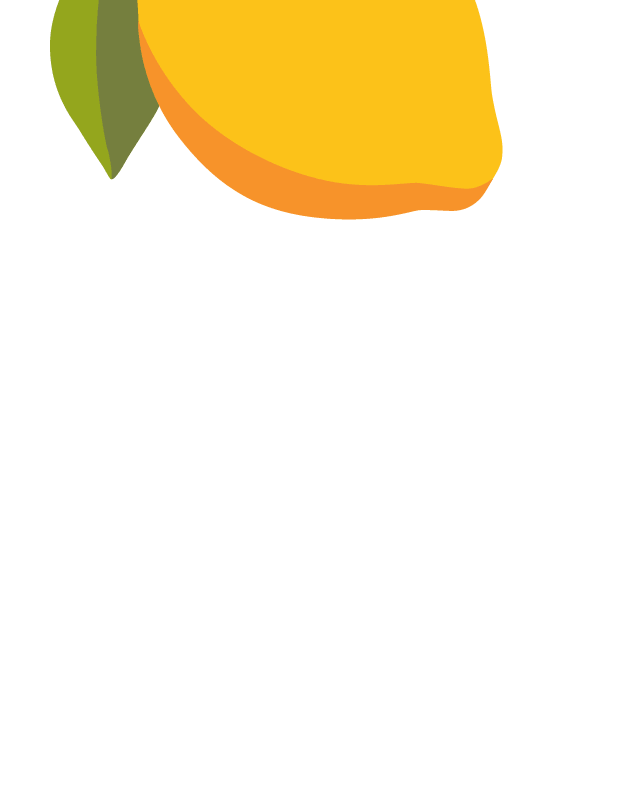
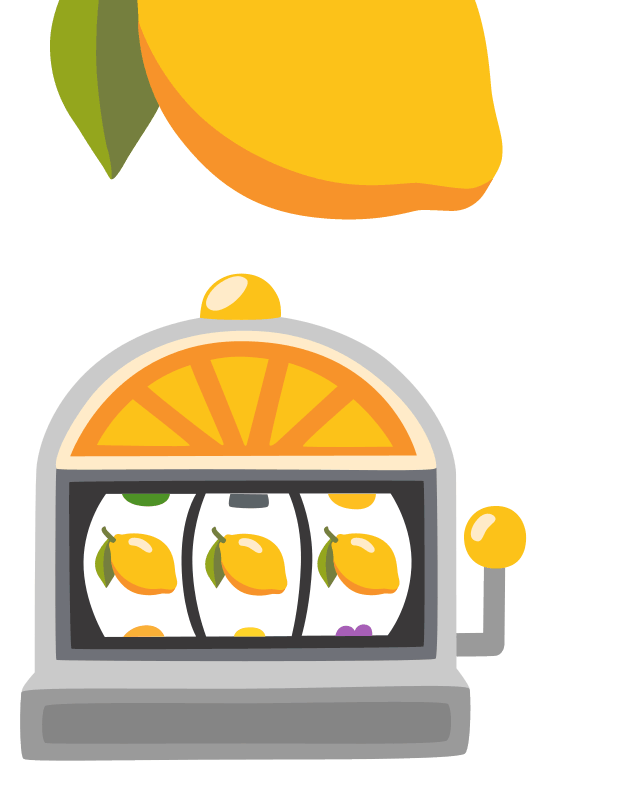
Before and after one commit to zilofine/lemonsite, a plain HTML site: page public/index.html in a window 1280 px wide. Shown: the part 2535-3335 px from the top of the page, without its empty margins (0-640 px from the left). Before the commit the page ends 2789 px from the top, so only its background shows below. Drawn offline with Linux system fonts and the light colour scheme.

Commit message:
Update index.html
added lemon

```diff
--- a/public/index.html
+++ b/public/index.html
@@ -33,5 +33,6 @@
     <p><img src="./index_files/lemon.png" alt="blob lemon"></p>
     <p><img src="./index_files/thing.png" alt="blob lemon"></p>
     <p><img src="./index_files/photo.png" alt="blob lemon"></p>
+    <p><img src="./index_files/lemon4.png" alt="slots"></p>
   </body>
 </html>
```
